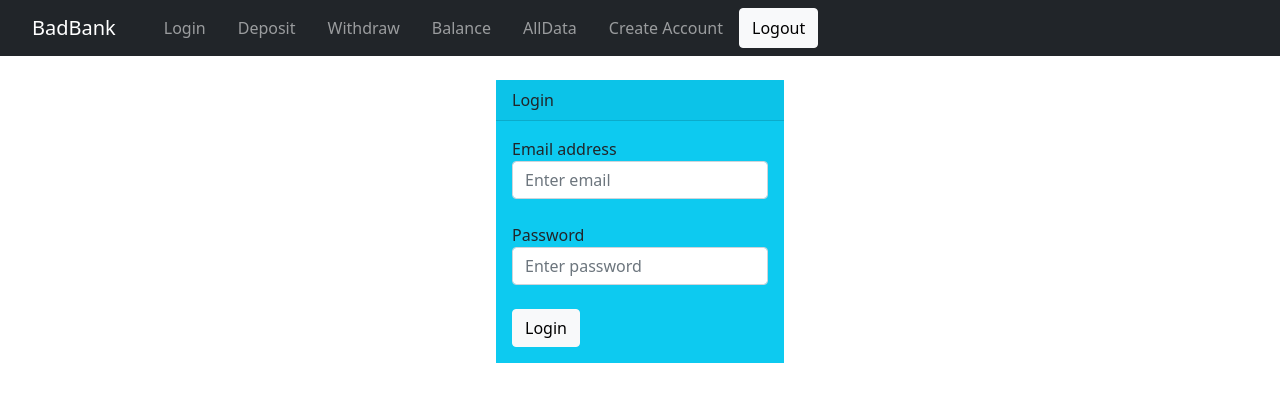
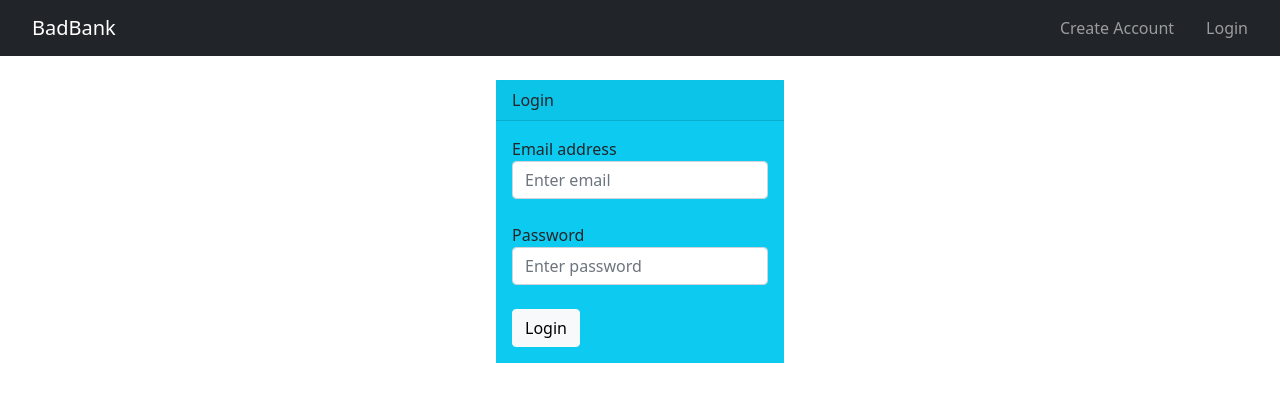
Before and after one commit to rweisberger/frontendBankingApp, a React (Create React App) app: page /#/login in a window 1280 px wide. Shown: the top 402 px of the page. Built offline with nearby package versions, Linux system fonts and the light colour scheme.

Commit message:
dispalys different navbar when the user is logged in

```diff
--- a/src/App.js
+++ b/src/App.js
@@ -14,33 +14,33 @@ import Deposit from "./components/deposit";
 import Withdraw from "./components/withdraw";
 import Balance from "./components/balance";
 import AllData from "./components/alldata";
-
-
-
-
 import './App.css';
 
+// Selga contributed the UserProvider function. This sets up the context with additional state features that are used in other components.
+function UserProvider({children}) {
+  let [users, setUsers] = React.useState([{name:'Rachel', email:'rachel@gmail.com', password:'secret', balance:100}]);
+  let [activeUser, setActiveUser] = React.useState(null);
+  let context = {users, setUsers, activeUser, setActiveUser};
+  console.log(children);
+  return <UserContext.Provider value={context}>{children}</UserContext.Provider>
+}
 function App() {
-  const [loggedIn, setLoggedIn]=useState('');
 
-  function logout(){
-
-  };
 
   return (
     <HashRouter>
+      <UserProvider>
         <NavBar/>
-        <UserContext.Provider value={{users:[{name:'Rachel', email:'rachel@gmail.com', password:'secret', balance:100}], state: loggedIn}}>
         <Routes>
           <Route path="/" exact element={<Home />} />
           <Route path="/CreateAccount/" element={<CreateAccount />} />
           <Route path="/login/" element={<Login />}/>
           <Route path="/deposit/" element={<Deposit />}/>
           <Route path="/withdraw/" element={<Withdraw />}/>
-              <Route path="/balance/" element={<Balance />}/>
+          {/* <Route path="/balance/" element={<Balance />}/> */}
           <Route path="/AllData/" element={<AllData />} />
         </Routes>
-        </UserContext.Provider>
+      </UserProvider>
     </HashRouter>
 );
 }
--- a/src/components/createaccount.js
+++ b/src/components/createaccount.js
@@ -8,6 +8,7 @@ function CreateAccount(){
     const [name, setName]         = useState('');
     const [email, setEmail]       = useState('');
     const [password, setPassword] = useState('');
+    const [buttonState, setButtonState] = useState(true)
     const ctx = useContext(UserContext);
 
 
@@ -25,7 +26,11 @@ function CreateAccount(){
         if(!validate(name,'name')) return;
         if(!validate(email, 'email')) return;
         if(!validate(password, 'password')) return;
-        ctx.users.push({name, email, password, balance:100});
+        // ctx.users.push({name, email, password, balance:100});
+        ctx.setUsers((existingState) => [
+            ...existingState,
+            { name, email, password, balance: 100 },
+          ]);
         alert('Successfully created account!');
         setShow(false);
     }
--- a/src/components/login.js
+++ b/src/components/login.js
@@ -5,9 +5,6 @@ import { UserContext, Card } from "./context";
 function Login(){
     const [loginEmail, setLoginEmail] = useState('');
     const [loginPassword, setLoginPassword] = useState('')
-    const [loggedOut, setLoggedOut] = useState('');
-
-    // const [user, setUser] = React.useState('');
     const ctx = useContext(UserContext);
 
 
@@ -19,19 +16,17 @@ function Login(){
         let data = ctx.users;
            data.forEach(user => {
             if(loginEmail === user.email && loginPassword === user.password) {
-                    console.log('user match');
-                    ctx.activeUser = user;
-                    console.log(ctx);
-                    setLoggedOut(false);
-                }
+                console.log('user match');
+                ctx.setActiveUser(user);
+                console.log(ctx);
+            }
         });
     }
 
     const logoutUser = () => {
-        delete ctx.activeUser;
+        ctx.setActiveUser(null);
         setLoginEmail('');
         setLoginPassword('');
-        setLoggedOut(true);
         console.log(ctx);
     };
 
--- a/src/components/navbar.js
+++ b/src/components/navbar.js
@@ -1,21 +1,8 @@
 import React,  { useState, useEffect, useContext } from "react";
 import { UserContext } from "./context";
 
-
 function NavBar(){
-    const [loggedIn, setLoggedIn] = useState('');
     const ctx = useContext(UserContext);
-
-    useEffect(()=> {
-        console.log('useEffect running');
-        console.log(ctx);
-        if(ctx && ctx.activeUser){
-            setLoggedIn(true)
-        }else{
-            setLoggedIn(false)
-        }
-    }, [ctx])
-
 
     return(
         <div>
@@ -26,24 +13,23 @@ function NavBar(){
             </button>
             <div className="collapse navbar-collapse" id="navbarNavAltMarkup">
                {/* ctx.activeUser needs time to load? it is not available immediately and throws an error on its own. if ctx and ctx.activeUser are added, there is no error and the navbar loads*/}
-                {/* {loggedIn ? ( */}
-                    <div className="navbar-nav">
+                {ctx.activeUser ? (
+                    <div className="navbar-nav ml-auto">
                     {/* <a className="nav-item nav-link px-3" href="#/CreateAccount">Create Account</a> */}
                     <a className="nav-item nav-link px-3" href="#/login">Login</a>
                     <a className="nav-item nav-link px-3" href="#/deposit">Deposit</a>
                     <a className="nav-item nav-link px-3" href="#/withdraw">Withdraw</a>
-                    <a className="nav-item nav-link px-3" href="#/balance">Balance</a>
                     <a className="nav-item nav-link px-3" href="#/allData">AllData</a>
-                    <a className="nav-item nav-link px-3" href="#/CreateAccount">Create Account</a>
-                    <button type="submit" className="btn btn-light">Logout</button>
+                    {/* <a className="nav-item nav-link px-3" href="#/CreateAccount">Create Account</a> */}
+                    <button type="submit" className="btn btn-light" onClick={() => ctx.setActiveUser(null)}>Logout</button>
                     </div>
-                {/* ):(
-                    <div className="navbar-nav">
+                ):(
+                    <div className="navbar-nav ml-auto">
                     <a className="nav-item nav-link px-3" href="#/CreateAccount">Create Account</a>
                     <a className="nav-item nav-link px-3" href="#/login">Login</a>
                     </div>
                 )
-            } */}
+            }
             </div>
         </nav>
         </div>
```
Lines whose indentation alone changed are shown as unchanged.
